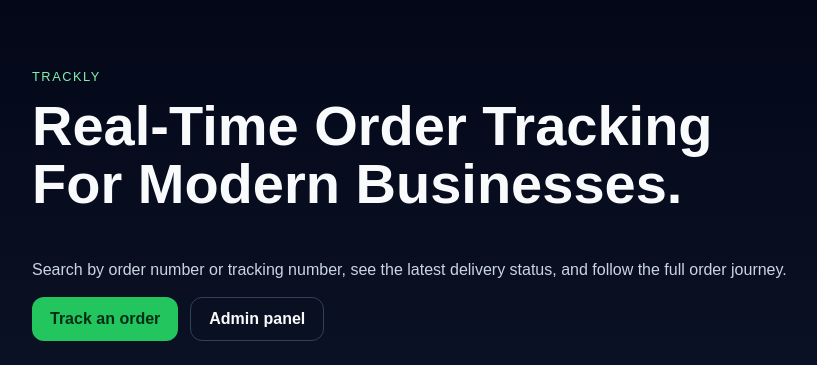
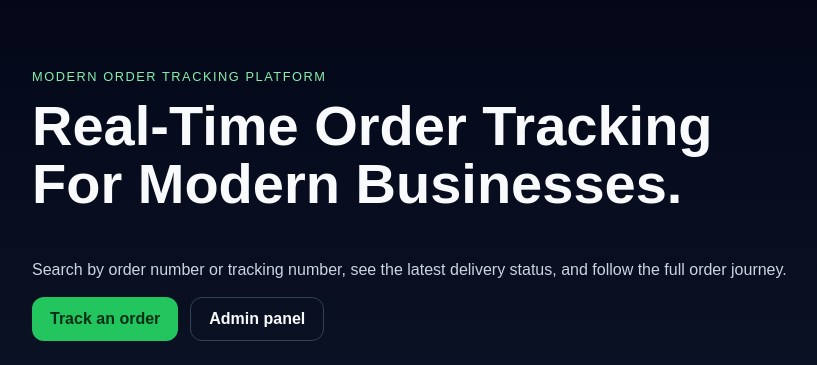
Before and after one commit to Akhona518/where-is-my-order, a Flask app: page / in a window 1280 px wide. Shown: the part 51-416 px from the top of the page, without its empty margins (58-875 px from the left). Run offline with Flask 3, Linux system fonts and the light colour scheme.

Commit message:
Update home.html

```diff
--- a/templates/home.html
+++ b/templates/home.html
@@ -2,7 +2,7 @@
 {% block content %}
 <section class="hero">
     <div>
-        <p class="eyebrow">Trackly</p>
+        <p class="eyebrow">Modern Order Tracking Platform</p>
         <h1>Real-Time Order Tracking For Modern Businesses.</h1>
         <p class="subtext">
             Search by order number or tracking number, see the latest delivery status, and follow the full order journey.
```
